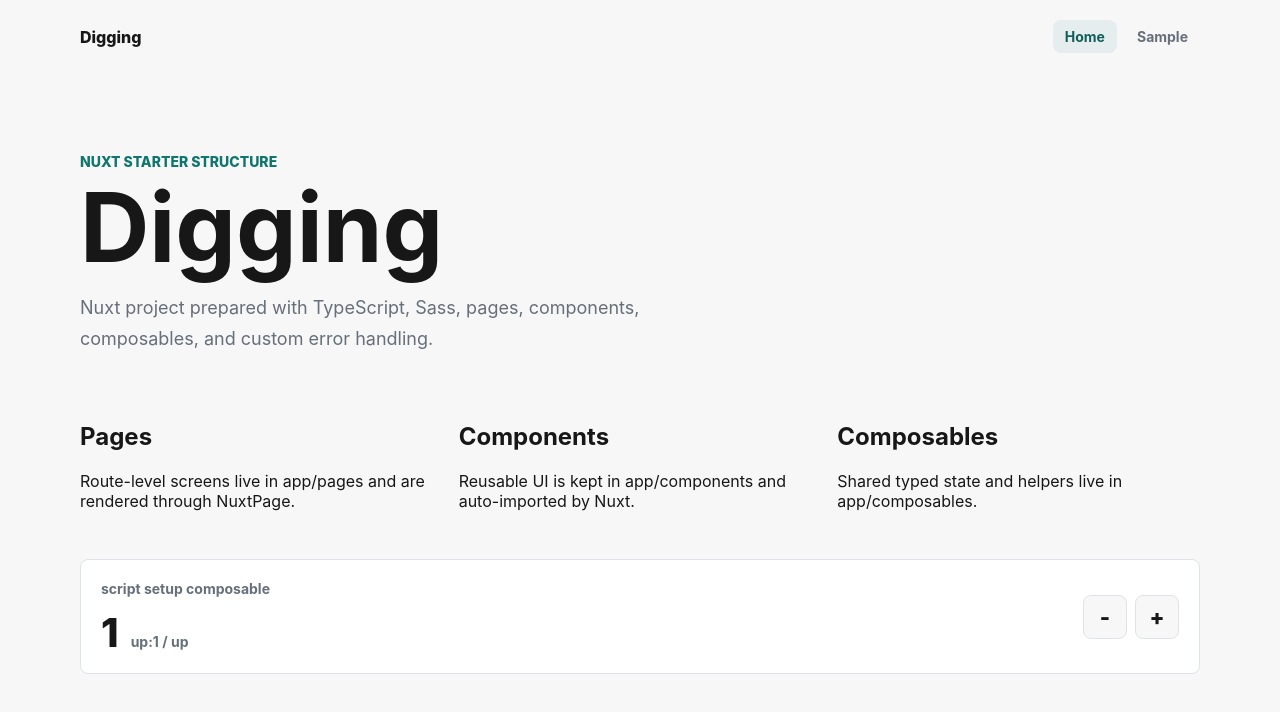
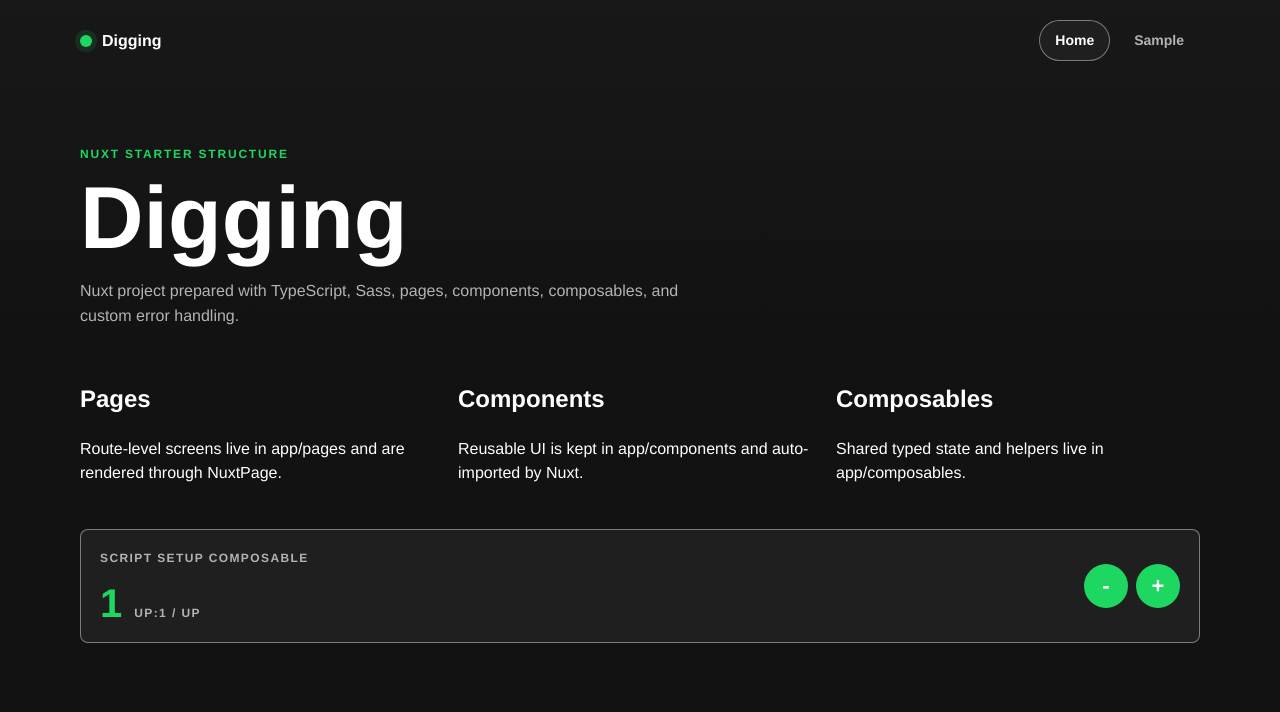
Before and after one commit to lmotp/digging, a Nuxt app: page / in a window 1280 px wide. Shown: the top 712 px of the page. Built offline with nearby package versions, Linux system fonts and the light colour scheme.

Commit message:
style: 디자인 시스템 기준 스타일 적용

```diff
--- a/app/assets/scss/abstracts/_mixins.scss
+++ b/app/assets/scss/abstracts/_mixins.scss
@@ -7,6 +7,22 @@
 }
 
 @mixin focus-ring {
-  outline: rem(3) solid rgba($color-accent, 0.3);
+  outline: rem(2) solid $color-text;
   outline-offset: rem(3);
 }
+
+@mixin elevated-surface {
+  border: 0;
+  border-radius: $radius-card;
+  background: $color-background-soft;
+  box-shadow: $shadow-medium;
+}
+
+@mixin pill-control {
+  min-height: rem(44);
+  border-radius: $radius-pill;
+  font-size: rem(14);
+  font-weight: 700;
+  letter-spacing: rem(1.4);
+  text-transform: uppercase;
+}
--- a/app/assets/scss/abstracts/_variables.scss
+++ b/app/assets/scss/abstracts/_variables.scss
@@ -1,8 +1,58 @@
-$color-background: #f7f7f8;
-$color-surface: #ffffff;
-$color-text: #171717;
-$color-muted: #666f7a;
-$color-border: #dfe3e8;
-$color-accent: #0f766e;
-$color-accent-strong: #115e59;
-$font-sans: Inter, ui-sans-serif, system-ui, -apple-system, BlinkMacSystemFont, "Segoe UI", sans-serif;
+$color-background: #121212;
+$color-background-soft: #181818;
+$color-surface: #1f1f1f;
+$color-surface-raised: #252525;
+$color-surface-hover: #272727;
+$color-text: #ffffff;
+$color-text-soft: #fdfdfd;
+$color-muted: #b3b3b3;
+$color-muted-strong: #cbcbcb;
+$color-border: #4d4d4d;
+$color-border-light: #7c7c7c;
+$color-accent: #1ed760;
+$color-accent-strong: #1db954;
+$color-negative: #f3727f;
+$color-warning: #ffa42b;
+$color-announcement: #539df5;
+
+$shadow-medium: rgba(0, 0, 0, 0.3) 0 8px 8px;
+$shadow-heavy: rgba(0, 0, 0, 0.5) 0 8px 24px;
+$shadow-inset-border:
+  rgb(18, 18, 18) 0 1px 0,
+  rgb(124, 124, 124) 0 0 0 1px inset;
+
+$radius-card: 8px;
+$radius-pill: 9999px;
+$radius-control: 500px;
+
+$font-sans:
+  SpotifyMixUI,
+  CircularSp-Arab,
+  CircularSp-Hebr,
+  CircularSp-Cyrl,
+  CircularSp-Grek,
+  CircularSp-Deva,
+  "Helvetica Neue",
+  helvetica,
+  arial,
+  "Hiragino Sans",
+  "Hiragino Kaku Gothic ProN",
+  Meiryo,
+  "MS Gothic",
+  sans-serif;
+$font-title:
+  SpotifyMixUITitle,
+  SpotifyMixUI,
+  CircularSp-Arab,
+  CircularSp-Hebr,
+  CircularSp-Cyrl,
+  CircularSp-Grek,
+  CircularSp-Deva,
+  "Helvetica Neue",
+  helvetica,
+  arial,
+  "Hiragino Sans",
+  "Hiragino Kaku Gothic ProN",
+  Meiryo,
+  "MS Gothic",
+  sans-serif;
--- a/app/assets/scss/base/_reset.scss
+++ b/app/assets/scss/base/_reset.scss
@@ -16,6 +16,11 @@
 body {
   min-width: 320px;
   margin: 0;
+  background: linear-gradient(180deg, $color-background-soft 0, $color-background 22rem);
+  color: $color-text;
+  font-size: rem(16);
+  line-height: 1.5;
+  scrollbar-color: $color-border-light $color-background;
 }
 
 a {
@@ -29,6 +34,15 @@
   font: inherit;
 }
 
+button {
+  border: 0;
+}
+
+::selection {
+  background: rgba($color-accent, 0.35);
+  color: $color-text;
+}
+
 button:focus-visible,
 a:focus-visible {
   @include focus-ring;
--- a/app/assets/scss/layouts/default.scss
+++ b/app/assets/scss/layouts/default.scss
@@ -1,3 +1,4 @@
 .default-layout {
   min-height: 100vh;
+  background: transparent;
 }
--- a/app/assets/scss/pages/index.scss
+++ b/app/assets/scss/pages/index.scss
@@ -3,27 +3,39 @@
 
   display: grid;
   grid-template-columns: repeat(3, minmax(0, 1fr));
-  gap: rem(16);
-  padding: 0 0 rem(32);
+  gap: rem(14);
+  padding: 0 0 rem(28);
 
   &__item {
-    min-height: rem(180);
-    border: 1px solid $color-border;
-    border-radius: rem(8);
-    background: $color-surface;
+    @include elevated-surface;
+
+    min-height: rem(176);
     padding: rem(20);
+    transition:
+      background 180ms ease,
+      transform 180ms ease,
+      box-shadow 180ms ease;
+
+    &:hover {
+      background: $color-surface-hover;
+      box-shadow: $shadow-heavy;
+      transform: translateY(rem(-2));
+    }
   }
 
   &__title {
     margin: 0;
     color: $color-text;
     font-size: rem(18);
+    font-weight: 700;
+    line-height: 1.3;
   }
 
   &__description {
-    margin: rem(12) 0 0;
+    margin: rem(10) 0 0;
     color: $color-muted;
-    line-height: 1.6;
+    font-size: rem(14);
+    line-height: 1.54;
   }
 }
 
--- a/app/assets/scss/pages/sample.scss
+++ b/app/assets/scss/pages/sample.scss
@@ -6,8 +6,9 @@
   &__eyebrow {
     margin: 0 0 rem(12);
     color: $color-accent;
-    font-size: rem(14);
-    font-weight: 800;
+    font-size: rem(12);
+    font-weight: 700;
+    letter-spacing: rem(1.8);
     text-transform: uppercase;
   }
 
@@ -15,23 +16,24 @@
     max-width: rem(720);
     margin: 0;
     color: $color-text;
-    font-size: clamp(2.5rem, 8vw, 5rem);
-    line-height: 1;
+    font-family: $font-title;
+    font-size: clamp(2.25rem, 7vw, 4.75rem);
+    font-weight: 700;
+    line-height: 1.02;
   }
 
   &__description {
     max-width: rem(640);
-    margin: rem(20) 0 0;
+    margin: rem(18) 0 0;
     color: $color-muted;
-    font-size: rem(18);
-    line-height: 1.7;
+    font-size: rem(16);
+    line-height: 1.55;
   }
 
   &__panel {
+    @include elevated-surface;
+
     margin-top: rem(32);
-    border: 1px solid $color-border;
-    border-radius: rem(8);
-    background: $color-surface;
     padding: rem(24);
   }
 
@@ -39,11 +41,14 @@
     margin: 0;
     color: $color-text;
     font-size: rem(20);
+    font-weight: 700;
+    line-height: 1.3;
   }
 
   &__panel-text {
     margin: rem(12) 0 0;
     color: $color-muted;
-    line-height: 1.7;
+    font-size: rem(14);
+    line-height: 1.54;
   }
 }
--- a/app/components/pages/error/ErrorState.vue
+++ b/app/components/pages/error/ErrorState.vue
@@ -50,39 +50,41 @@
   &__code {
     margin: 0;
     color: $color-accent;
-    font-size: 0.875rem;
-    font-weight: 800;
-    letter-spacing: 0;
+    font-size: rem(12);
+    font-weight: 700;
+    letter-spacing: rem(1.8);
+    text-transform: uppercase;
   }
 
   &__title {
-    margin: 0.75rem 0 0;
+    margin: rem(12) 0 0;
     color: $color-text;
+    font-family: $font-title;
     font-size: clamp(2rem, 7vw, 4.5rem);
+    font-weight: 700;
     line-height: 1;
   }
 
   &__description {
     max-width: 560px;
-    margin: 1rem 0 0;
+    margin: rem(16) 0 0;
     color: $color-muted;
     font-size: 1rem;
-    line-height: 1.7;
+    line-height: 1.55;
   }
 
   &__button {
+    @include pill-control;
+
     display: inline-flex;
     align-items: center;
     justify-content: center;
-    min-height: 2.75rem;
-    margin-top: 2rem;
+    margin-top: rem(32);
     border: 0;
-    border-radius: 8px;
     background: $color-accent;
-    color: #ffffff;
+    color: #000000;
     cursor: pointer;
-    font-weight: 800;
-    padding: 0 1rem;
+    padding: 0 rem(22);
     text-decoration: none;
 
     &:hover {
--- a/app/components/pages/home/HomeComposableSample.vue
+++ b/app/components/pages/home/HomeComposableSample.vue
@@ -28,17 +28,19 @@
   gap: rem(16);
   align-items: center;
   margin-bottom: rem(80);
-  border: 1px solid $color-border;
-  border-radius: rem(8);
+  border-radius: $radius-card;
   background: $color-surface;
+  box-shadow: $shadow-inset-border;
   padding: rem(20);
 
   &__eyebrow,
   &__label {
     margin: 0;
     color: $color-muted;
-    font-size: rem(14);
+    font-size: rem(12);
     font-weight: 700;
+    letter-spacing: rem(1.4);
+    text-transform: uppercase;
   }
 
   &__content {
@@ -50,7 +52,7 @@
 
   &__count {
     margin: 0;
-    color: $color-text;
+    color: $color-accent;
     font-size: rem(40);
     font-weight: 800;
     line-height: 1;
@@ -65,17 +67,20 @@
     button {
       width: rem(44);
       height: rem(44);
-      border: 1px solid $color-border;
-      border-radius: rem(8);
-      background: $color-background;
+      border-radius: 50%;
+      background: $color-accent;
       color: $color-text;
       cursor: pointer;
       font-size: rem(22);
       font-weight: 800;
+      line-height: 1;
+      transition:
+        background 160ms ease,
+        transform 160ms ease;
 
       &:hover {
-        border-color: $color-accent;
-        color: $color-accent-strong;
+        background: $color-accent-strong;
+        transform: scale(1.04);
       }
     }
   }
--- a/app/components/pages/home/HomeHero.vue
+++ b/app/components/pages/home/HomeHero.vue
@@ -14,30 +14,33 @@
 .app-hero {
   @include page-container;
 
-  padding: rem(80) 0 rem(48);
+  padding: rem(72) 0 rem(32);
 
   &__eyebrow {
     margin: 0 0 rem(12);
     color: $color-accent;
-    font-size: rem(14);
-    font-weight: 800;
+    font-size: rem(12);
+    font-weight: 700;
+    letter-spacing: rem(1.8);
     text-transform: uppercase;
   }
 
   &__title {
-    max-width: 720px;
+    max-width: rem(760);
     margin: 0;
     color: $color-text;
-    font-size: clamp(3rem, 9vw, 6rem);
-    line-height: 0.95;
+    font-family: $font-title;
+    font-size: clamp(2.75rem, 8vw, 5.5rem);
+    font-weight: 700;
+    line-height: 0.98;
   }
 
   &__description {
     max-width: rem(640);
-    margin: rem(20) 0 0;
+    margin: rem(18) 0 0;
     color: $color-muted;
-    font-size: rem(18);
-    line-height: 1.7;
+    font-size: rem(16);
+    line-height: 1.55;
   }
 }
 </style>
--- a/app/error.vue
+++ b/app/error.vue
@@ -36,5 +36,6 @@
 .error-page {
   min-height: 100vh;
   background: $color-background;
+  color: $color-text;
 }
 </style>
--- a/app/layouts/components/LayoutHeader.vue
+++ b/app/layouts/components/LayoutHeader.vue
@@ -29,13 +29,28 @@
   align-items: center;
   justify-content: space-between;
   gap: rem(16);
-  padding: rem(20) 0;
+  padding: rem(20) 0 rem(12);
 
   &__brand {
+    display: inline-flex;
+    align-items: center;
+    min-height: rem(40);
+    border-radius: $radius-pill;
     color: $color-text;
     font-size: rem(16);
     font-weight: 800;
+    letter-spacing: 0;
     text-decoration: none;
+
+    &::before {
+      width: rem(12);
+      height: rem(12);
+      margin-right: rem(10);
+      border-radius: 50%;
+      background: $color-accent;
+      box-shadow: 0 0 0 rem(5) rgba($color-accent, 0.12);
+      content: "";
+    }
   }
 
   &__nav {
@@ -45,17 +60,32 @@
   }
 
   &__link {
-    border-radius: rem(8);
+    border-radius: $radius-pill;
     color: $color-muted;
     font-size: rem(14);
     font-weight: 700;
-    padding: rem(8) rem(12);
+    min-height: rem(40);
+    padding: rem(10) rem(16);
     text-decoration: none;
 
     &:hover,
     &.router-link-active {
-      background: rgba($color-accent, 0.08);
-      color: $color-accent-strong;
+      background: $color-surface;
+      color: $color-text;
+      box-shadow: $shadow-inset-border;
+    }
+  }
+}
+
+@media (max-width: 560px) {
+  .app-header {
+    align-items: flex-start;
+    flex-direction: column;
+
+    &__nav {
+      width: 100%;
+      overflow-x: auto;
+      padding-bottom: rem(2);
     }
   }
 }
```
